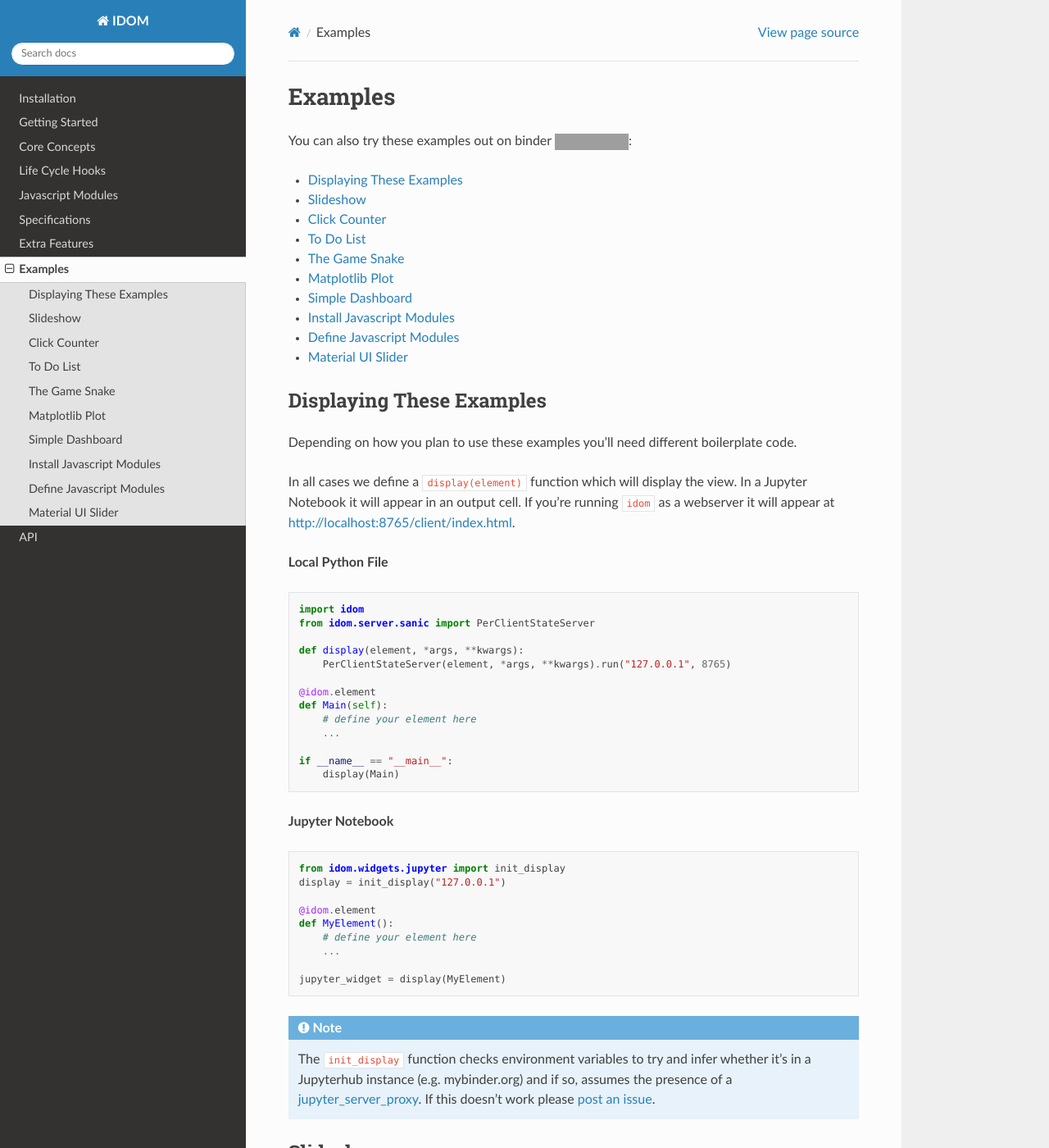
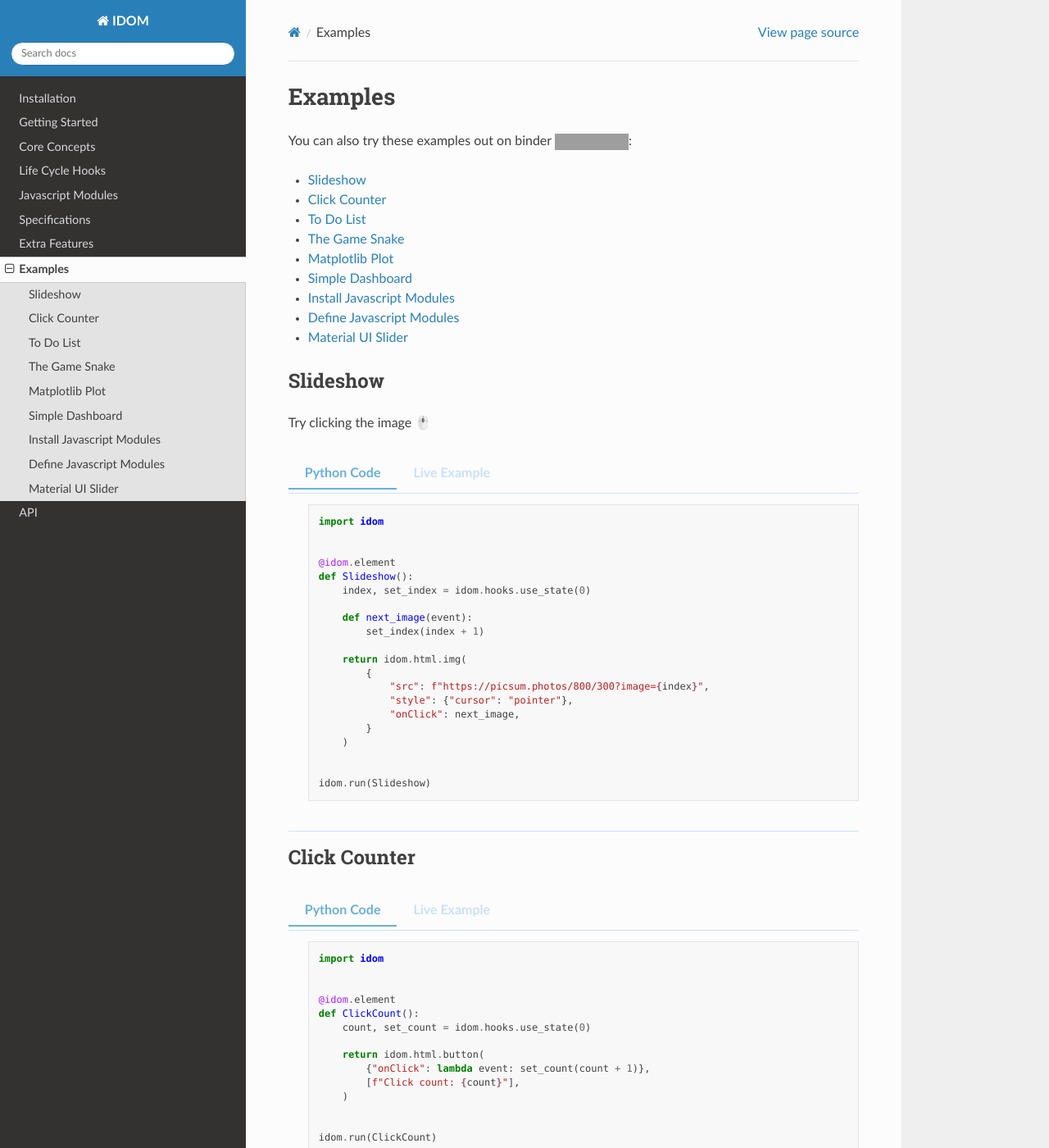
Before and after one commit to DarylPastidio/reactpy, a Sphinx documentation site: the page built from docs/source/examples.rst, in a window 1280 px wide and 1400 px high. Shown: the whole window at 82% size. Built offline with Sphinx 7.4.7 and the Read the Docs theme 2.0.0, drawn with Linux system fonts in a browser that asks for light colours; the version number could not be read and is left out; some of the changed text lies outside the part shown; grey boxes are pictures that could not be loaded.

Commit message:
fix doc examples following changes

```diff
--- a/docs/source/examples.rst
+++ b/docs/source/examples.rst
@@ -6,58 +6,6 @@ You can also try these examples out on binder |launch-binder|:
 .. contents::
   :local:
   :depth: 1
-
-
-Displaying These Examples
--------------------------
-
-Depending on how you plan to use these examples you'll need different
-boilerplate code.
-
-In all cases we define a ``display(element)`` function which will display the
-view. In a Jupyter Notebook it will appear in an output cell. If you're running
-``idom`` as a webserver it will appear at http://localhost:8765/client/index.html.
-
-
-**Local Python File**
-
-.. code-block::
-
-    import idom
-    from idom.server.sanic import PerClientStateServer
-
-    def display(element, *args, **kwargs):
-        PerClientStateServer(element, *args, **kwargs).run("127.0.0.1", 8765)
-
-    @idom.element
-    def Main(self):
-        # define your element here
-        ...
-
-    if __name__ == "__main__":
-        display(Main)
-
-
-**Jupyter Notebook**
-
-.. code-block::
-
-    from idom.widgets.jupyter import init_display
-    display = init_display("127.0.0.1")
-
-    @idom.element
-    def MyElement():
-        # define your element here
-        ...
-
-    jupyter_widget = display(MyElement)
-
-.. note::
-
-    The ``init_display`` function checks environment variables to try and infer whether
-    it's in a Jupyterhub instance (e.g. mybinder.org) and if so, assumes the presence of a
-    `jupyter_server_proxy <https://github.com/jupyterhub/jupyter-server-proxy>`_. If this
-    doesn't work please `post an issue <https://github.com/rmorshea/idom/issues>`_.
 
 
 Slideshow
--- a/docs/source/examples/material_ui_button_no_action.py
+++ b/docs/source/examples/material_ui_button_no_action.py
@@ -3,10 +3,10 @@ import idom
 material_ui = idom.Module("@material-ui/core")
 MaterialButton = material_ui.Import("Button", fallback="loading...")
 
-
-@idom.element
-def ViewMaterialButton():
-    return MaterialButton({"color": "primary", "variant": "contained"}, "Hello World!")
-
-
-idom.run(ViewMaterialButton)
+idom.run(
+    idom.element(
+        lambda: MaterialButton(
+            {"color": "primary", "variant": "contained"}, "Hello World!"
+        )
+    )
+)
--- a/docs/source/examples/snake_game.py
+++ b/docs/source/examples/snake_game.py
@@ -14,11 +14,11 @@ class GameState(enum.Enum):
 
 
 @idom.element
-def GameView(grid_size, block_scale):
+def GameView():
     game_state, set_game_state = idom.hooks.use_state(GameState.init)
 
     if game_state == GameState.play:
-        return GameLoop(grid_size, block_scale, set_game_state)
+        return GameLoop(grid_size=6, block_scale=50, set_game_state=set_game_state)
 
     start_button = idom.html.button(
         {"onClick": lambda event: set_game_state(GameState.play)},
@@ -167,4 +167,4 @@ def assign_grid_block_color(grid, point, color):
     block["attributes"]["style"]["backgroundColor"] = color
 
 
-idom.run(GameView, 6, 50)
+idom.run(GameView)
--- a/docs/source/examples/use_state_counter.py
+++ b/docs/source/examples/use_state_counter.py
@@ -10,7 +10,8 @@ def decrement(last_count):
 
 
 @idom.element
-def Counter(initial_count):
+def Counter():
+    initial_count = 0
     count, set_count = idom.hooks.use_state(initial_count)
     return idom.html.div(
         f"Count: {count}",
@@ -20,4 +21,4 @@ def Counter(initial_count):
     )
 
 
-idom.run(Counter, 0)
+idom.run(Counter)
--- a/docs/source/examples/victory_chart.py
+++ b/docs/source/examples/victory_chart.py
@@ -4,4 +4,8 @@ victory = idom.Module("victory")
 
 VictoryBar = victory.Import("VictoryBar", fallback="loading...")
 
-idom.run(VictoryBar, {"style": {"parent": {"width": "500px"}}})
+idom.run(
+    idom.element(
+        lambda: VictoryBar({"style": {"parent": {"width": "500px"}}}),
+    )
+)
```
Also changed, not shown: docs/main.py (+5 -7 lines), docs/source/index.rst (+14 -15 lines), docs/source/javascript-modules.rst (+4 -22 lines), 8 other files.
